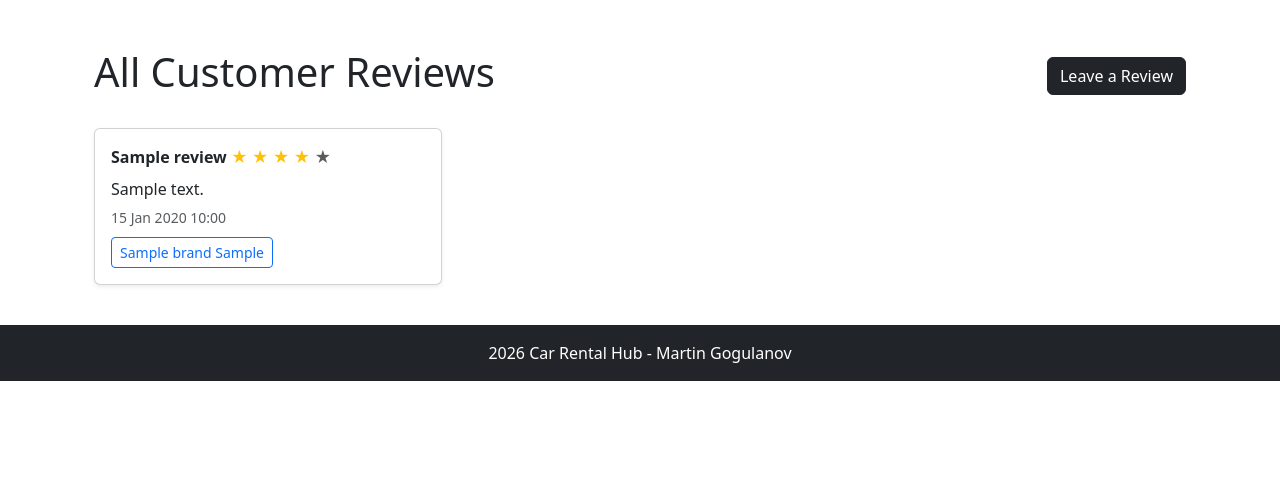
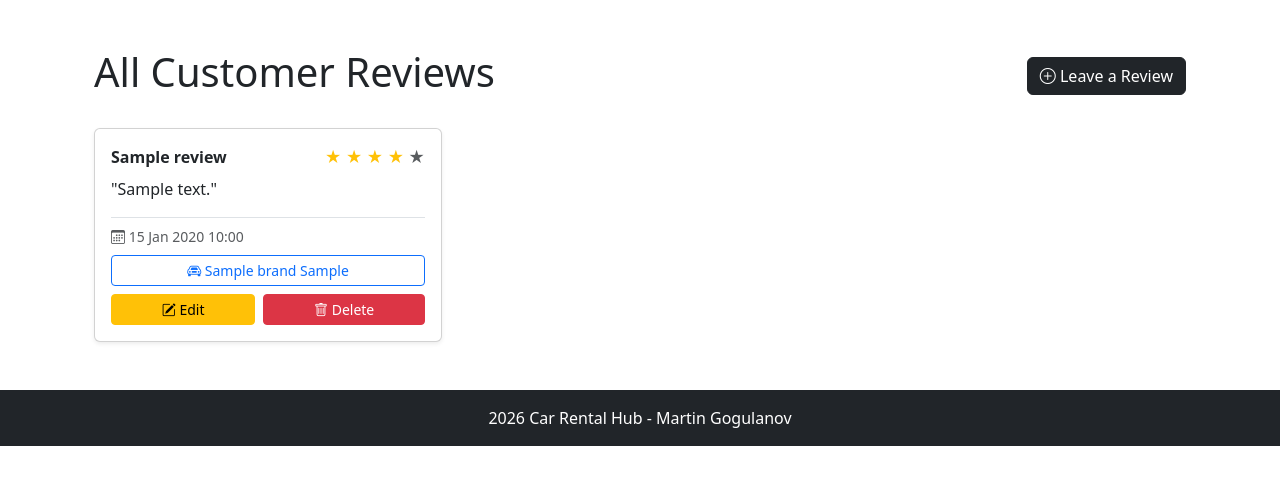
Before and after one commit to MonsterGuti/Car-Rental-Hub, a Django app: page /reviews/ in a window 1280 px wide. Shown: the part 56-541 px from the top of the page. Run offline with Django 5.2, Linux system fonts and the light colour scheme; tables that the repository leaves empty hold one stand-in row (values such as "Sample post").

Commit message:
Added full CRUF for reviews.

```diff
--- a/common/urls.py
+++ b/common/urls.py
@@ -1,5 +1,5 @@
 from django.urls import path
-from common.views import HomeView, AddReviewView, DashboardView, ReviewListView
+from common.views import HomeView, AddReviewView, DashboardView, ReviewListView, EditReviewView, DeleteReviewView
 
 app_name = 'common'
 # common/urls.py
@@ -8,5 +8,7 @@ urlpatterns = [
     path('cars/<int:car_pk>/review/', AddReviewView.as_view(), name='add-review'),
     path('review/add/', AddReviewView.as_view(), name='add-review-general'),
     path('reviews/', ReviewListView.as_view(), name='review-list'),
+    path('review/edit/<int:pk>/', EditReviewView.as_view(), name='edit-review'),
+    path('review/delete/<int:pk>/', DeleteReviewView.as_view(), name='delete-review'),
     path('dashboard/', DashboardView.as_view(), name='dashboard'),
 ]
--- a/common/views.py
+++ b/common/views.py
@@ -2,7 +2,7 @@ from datetime import date
 
 from django.db.models import Count, Avg
 from django.urls import reverse_lazy
-from django.views.generic import TemplateView, CreateView, ListView
+from django.views.generic import TemplateView, CreateView, ListView, UpdateView, DeleteView
 from django.shortcuts import redirect, get_object_or_404
 from cars.models import Car
 from common.models import Review
@@ -60,6 +60,23 @@ class ReviewListView(ListView):
     paginate_by = 6
 
 
+class EditReviewView(UpdateView):
+    model = Review
+    form_class = ReviewForm
+    template_name = 'common/review-form.html'
+    success_url = reverse_lazy('common:review-list')
+
+    def get_form(self, form_class=None):
+        form = super().get_form(form_class)
+        form.fields['car'].disabled = True
+        return form
+
+class DeleteReviewView(DeleteView):
+    model = Review
+    template_name = 'common/review-confirm-delete.html'
+    success_url = reverse_lazy('common:review-list')
+
+
 class DashboardView(TemplateView):
     template_name = 'common/dashboard.html'
 
--- a/templates/cars/car-detail.html
+++ b/templates/cars/car-detail.html
@@ -8,7 +8,8 @@
 
         {% if car.image %}
             <div class="car-image-container mb-4">
-                <img src="{{ car.image.url }}" alt="{{ car.model }}" class="img-fluid rounded shadow" style="max-width: 300px; height: auto;">
+                <img src="{{ car.image.url }}" alt="{{ car.model }}" class="img-fluid rounded shadow"
+                     style="max-width: 300px; height: auto;">
             </div>
         {% endif %}
 
@@ -79,7 +80,7 @@
         {% endif %}
 
         <div class="mt-4 mb-5">
-            <a href="{% url 'common:add-review' pk=car.pk %}" class="btn btn-outline-dark">Leave a Review</a>
+            <a href="{% url 'common:add-review' car_pk=car.pk %}" class="btn btn-outline-dark">Leave a Review</a>
             <a href="{% url 'cars:car-update' car.pk %}" class="btn btn-primary">Edit</a>
             <a href="{% url 'cars:car-delete' car.pk %}" class="btn btn-danger">Delete</a>
             <a href="{% url 'cars:car-list' %}" class="btn btn-secondary">Back to list</a>
--- a/templates/common/review_list.html
+++ b/templates/common/review_list.html
@@ -5,15 +5,16 @@
     <div class="d-flex justify-content-between align-items-center mb-4">
         <h1>All Customer Reviews</h1>
         <a href="{% url 'common:add-review-general' %}" class="btn btn-dark">
-            Leave a Review
+            <i class="bi bi-plus-circle"></i> Leave a Review
         </a>
     </div>
 
     <div class="row">
         {% for review in reviews %}
-            <div class="col-md-4">
-                <div class="card mb-3 shadow-sm">
-                    <div class="card-body">
+            <div class="col-md-4 mb-4">
+                <div class="card h-100 shadow-sm">
+                    <div class="card-body d-flex flex-column">
+                        <div class="d-flex justify-content-between align-items-start mb-2">
                             <strong>{{ review.customer_name }}</strong>
                             <span class="text-warning">
                                 {% for i in "12345" %}
@@ -24,18 +25,38 @@
                                     {% endif %}
                                 {% endfor %}
                             </span>
-                        <p class="mb-1 mt-2">{{ review.content }}</p>
-                        <small class="text-muted">{{ review.created_at|date:"d M Y H:i" }}</small>
-                        <br>
-                        <a href="{% url 'cars:car-detail' review.car.pk %}" class="btn btn-sm btn-outline-primary mt-2">
-                            {{ review.car.brand }} {{ review.car.model }}
+                        </div>
+
+                        <p class="card-text flex-grow-1">"{{ review.content }}"</p>
+
+                        <div class="mt-auto">
+                            <small class="text-muted d-block mb-2 border-top pt-2">
+                                <i class="bi bi-calendar3"></i> {{ review.created_at|date:"d M Y H:i" }}
+                            </small>
+
+                            <a href="{% url 'cars:car-detail' review.car.pk %}" class="btn btn-sm btn-outline-primary w-100 mb-2">
+                                <i class="bi bi-car-front"></i> {{ review.car.brand }} {{ review.car.model }}
+                            </a>
+
+                            <div class="d-flex gap-2">
+                                <a href="{% url 'common:edit-review' review.pk %}" class="btn btn-sm btn-warning flex-fill">
+                                    <i class="bi bi-pencil-square"></i> Edit
+                                </a>
+                                <a href="{% url 'common:delete-review' review.pk %}" class="btn btn-sm btn-danger flex-fill">
+                                    <i class="bi bi-trash"></i> Delete
                                 </a>
                             </div>
                         </div>
                     </div>
+                </div>
+            </div>
         {% empty %}
-            <div class="col-12">
-                <p class="alert alert-info">No reviews yet.</p>
+            <div class="col-12 text-center">
+                <div class="alert alert-info py-5">
+                    <i class="bi bi-chat-left-text fs-1 d-block mb-3"></i>
+                    <h4>No reviews yet.</h4>
+                    <p>Be the first to share your experience!</p>
+                </div>
             </div>
         {% endfor %}
     </div>
@@ -44,11 +65,19 @@
     <nav aria-label="Page navigation" class="mt-4">
         <ul class="pagination justify-content-center">
             {% if page_obj.has_previous %}
-                <li class="page-item"><a class="page-link" href="?page={{ page_obj.previous_page_number }}">Previous</a></li>
+                <li class="page-item">
+                    <a class="page-link text-dark" href="?page={{ page_obj.previous_page_number }}">Previous</a>
+                </li>
             {% endif %}
-            <li class="page-item active"><span class="page-link">{{ page_obj.number }}</span></li>
+
+            <li class="page-item active">
+                <span class="page-link bg-dark border-dark">{{ page_obj.number }}</span>
+            </li>
+
             {% if page_obj.has_next %}
-                <li class="page-item"><a class="page-link" href="?page={{ page_obj.next_page_number }}">Next</a></li>
+                <li class="page-item">
+                    <a class="page-link text-dark" href="?page={{ page_obj.next_page_number }}">Next</a>
+                </li>
             {% endif %}
         </ul>
     </nav>
```
Also changed, not shown: templates/common/review-confirm-delete.html (added, +17 -0 lines), media/car_images/550af6f0-6322-48e2-9333-64f2d52ad047.jpg (added). Lines whose indentation alone changed are shown as unchanged.
